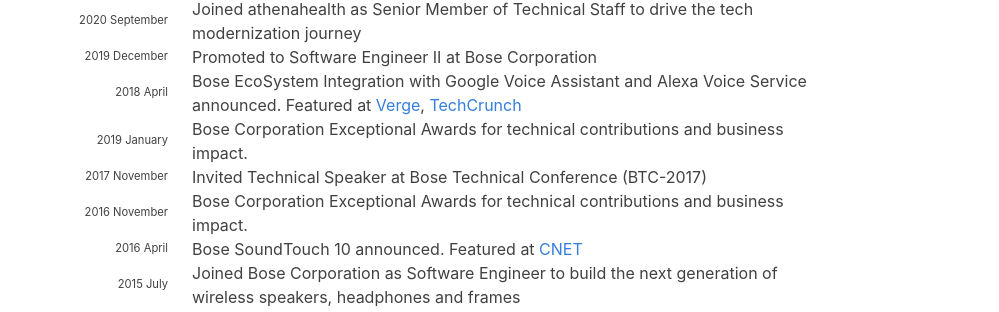
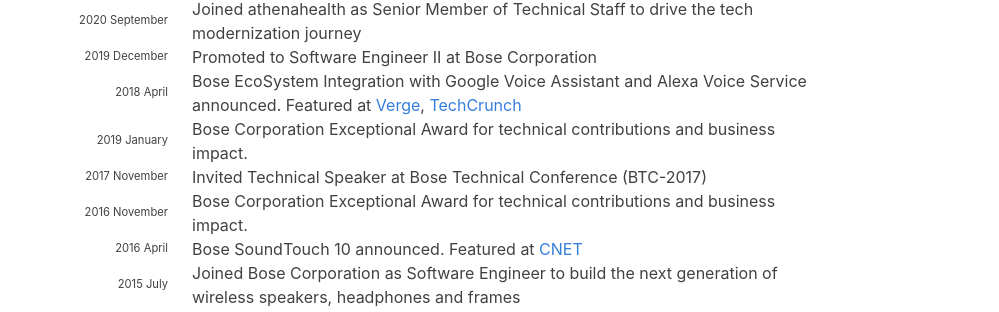
Before and after one commit to hariharanragothaman/hariharanragothaman.github.io, a Jekyll site: the page built from index.md, in a window 1280 px wide and 900 px high, scrolled down 1252 px. Shown: the part 141-453 px from the top of the window, without its empty margins (140-1139 px from the left). Built offline with Jekyll 4.4.1, drawn with Linux system fonts in a browser that asks for light colours; nearby versions of some CDN libraries; some web fonts are replaced.

Commit message:
Polishes and Updates

```diff
--- a/_data/news.yaml
+++ b/_data/news.yaml
@@ -76,7 +76,7 @@
 
 - year: 2019
   year-extra: January
-  description: Bose Corporation Exceptional Awards for technical contributions and business impact.
+  description: Bose Corporation Exceptional Award for technical contributions and business impact.
 
 - year: 2017
   year-extra: November
@@ -84,7 +84,7 @@
 
 - year: 2016
   year-extra: November
-  description: Bose Corporation Exceptional Awards for technical contributions and business impact.
+  description: Bose Corporation Exceptional Award for technical contributions and business impact.
 
 - year: 2016
   year-extra: April
```
